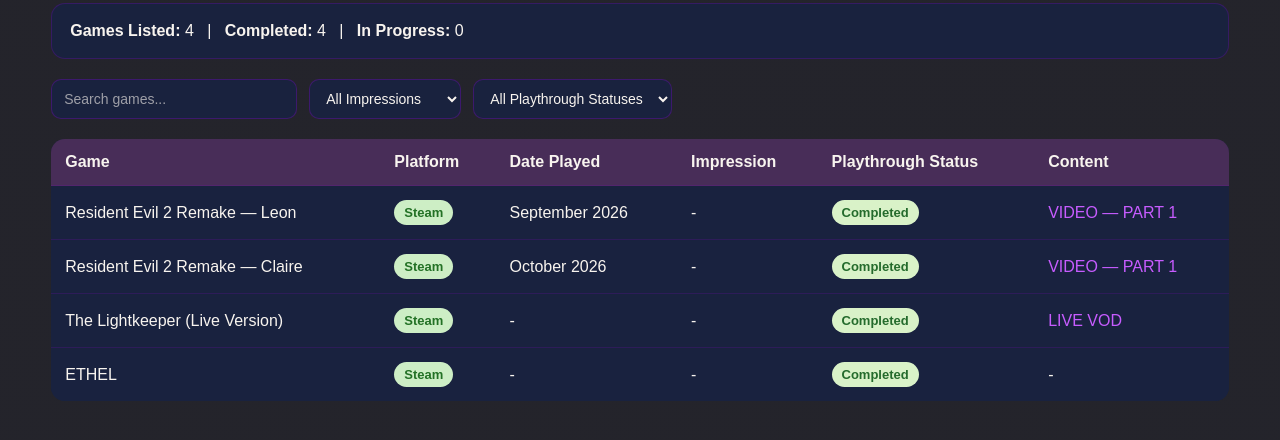
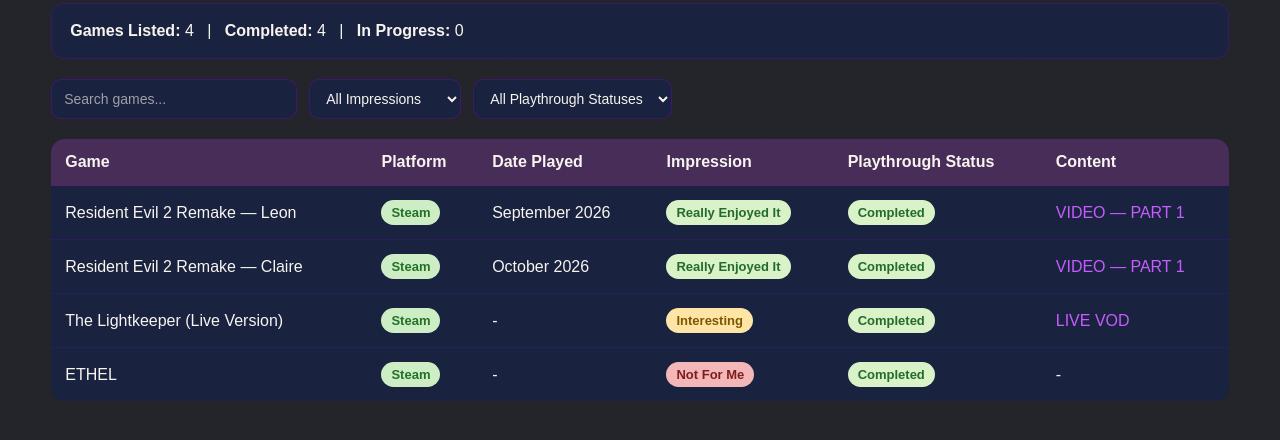
Before and after one commit to KlawdiaTV/Full-Games, a plain HTML site: page index.html in a window 1280 px wide. Shown: the part 604-1044 px from the top of the page. Drawn offline with nearby package versions, Linux system fonts and the light colour scheme.

Commit message:
Update index.html

```diff
--- a/index.html
+++ b/index.html
@@ -390,7 +390,9 @@
   <td>Resident Evil 2 Remake — Leon</td>
   <td><span class="badge steam">Steam</span></td>
   <td>September 2026</td>
-  <td>-</td>
+  <td>
+      <span class="badge loved">Really Enjoyed It</span>
+  </td>
   <td>
     <span class="badge completed">Completed</span>
   </td>
@@ -410,7 +412,9 @@
   <td>Resident Evil 2 Remake — Claire</td>
   <td><span class="badge steam">Steam</span></td>
   <td>October 2026</td>
-  <td>-</td>
+  <td>
+          <span class="badge loved">Really Enjoyed It</span>
+  </td>
   <td>
     <span class="badge completed">Completed</span>
   </td>
@@ -430,7 +434,9 @@
   <td>The Lightkeeper (Live Version)</td>
   <td><span class="badge steam">Steam</span></td>
   <td>-</td>
-  <td>-</td>
+  <td>
+     <span class="badge liked">Interesting</span>
+  </td>
   <td>
     <span class="badge completed">Completed</span>
   </td>
@@ -450,7 +456,9 @@
           <td>ETHEL</td>
           <td><span class="badge steam">Steam</span></td>
           <td>-</td>
-          <td>-</td>
+          <td>
+           <span class="badge skip">Not For Me</span>
+          </td>
           <td>
             <span class="badge completed">Completed</span>
           </td>
```
